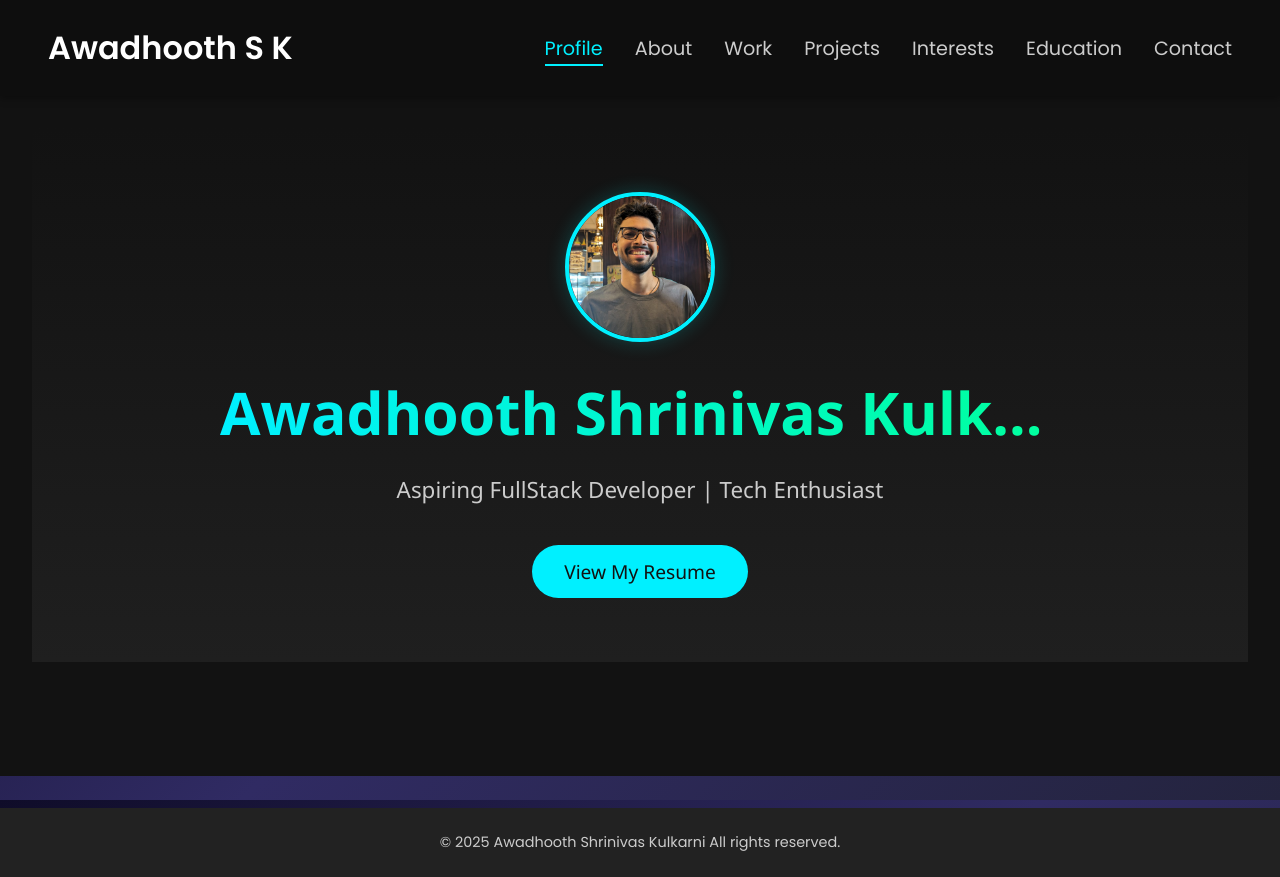
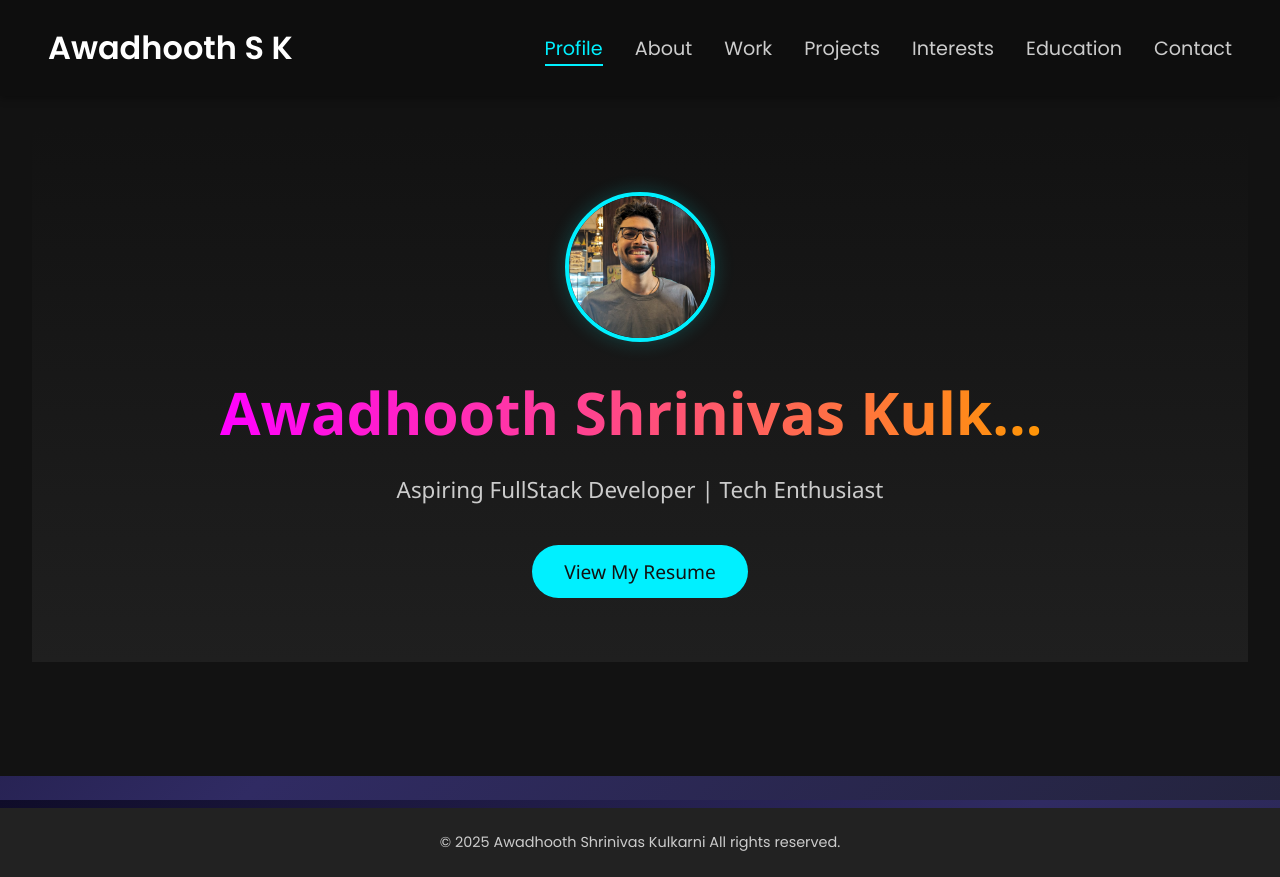
Before and after one commit to awadhoothsk/myportfolio, a React (Vite) app: page / in a window 1280 px wide. In both pictures the pointer is over the element "Awadhooth Shrinivas Kulkarni". Built offline with nearby package versions, Linux system fonts and the light colour scheme.

Commit message:
Enhance and improve text alignment

```diff
--- a/src/sections/Profile.css
+++ b/src/sections/Profile.css
@@ -49,17 +49,22 @@
   -webkit-background-clip: text;
   background-clip: text;
   -webkit-text-fill-color: transparent;
+  text-align: center;
   margin-bottom: 1.5rem;
   white-space: nowrap;
   overflow: hidden;
   text-overflow: ellipsis;
+  transition: all 0.3s ease-in-out;
 }
 
 .profile-name:hover {
-  color: #00f0ff;
-  transition: color 0.3s ease-in-out;
+  background: linear-gradient(to right, #ff00ff, #ff9900); /* New gradient on hover */
+  -webkit-background-clip: text;
+  background-clip: text;
+  -webkit-text-fill-color: transparent;
   transform: scale(1.05);
 }
+
 
 /* Profile role (tagline) */
 .profile-role {
```
